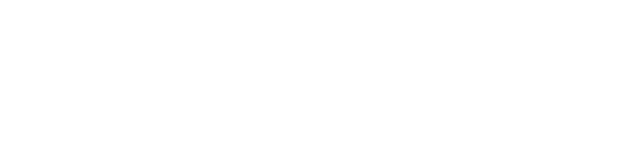
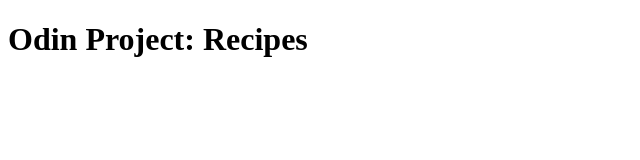
Before and after one commit to DeveloperJuho/OdinRecipe, a plain HTML site: page index.html in a window 1280 px wide. Shown: the whole page, without its empty margins (0-640 px from the left). Drawn offline with Linux system fonts and the light colour scheme.

Commit message:
First Iteration with Heading

```diff
--- a/index.html
+++ b/index.html
@@ -7,6 +7,6 @@
     <title>Document</title>
 </head>
 <body>
-
+    <h1>Odin Project: Recipes</h1>
 </body>
 </html>
```
